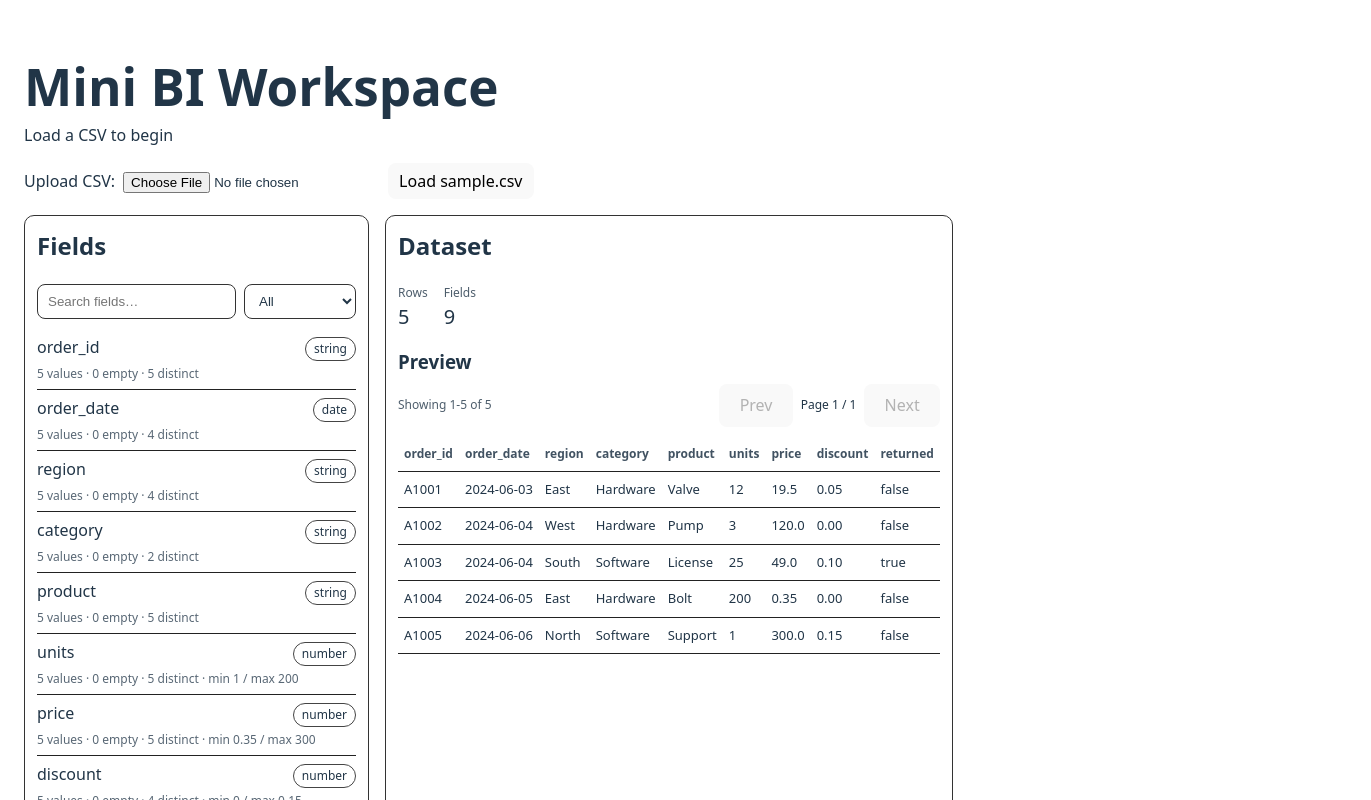
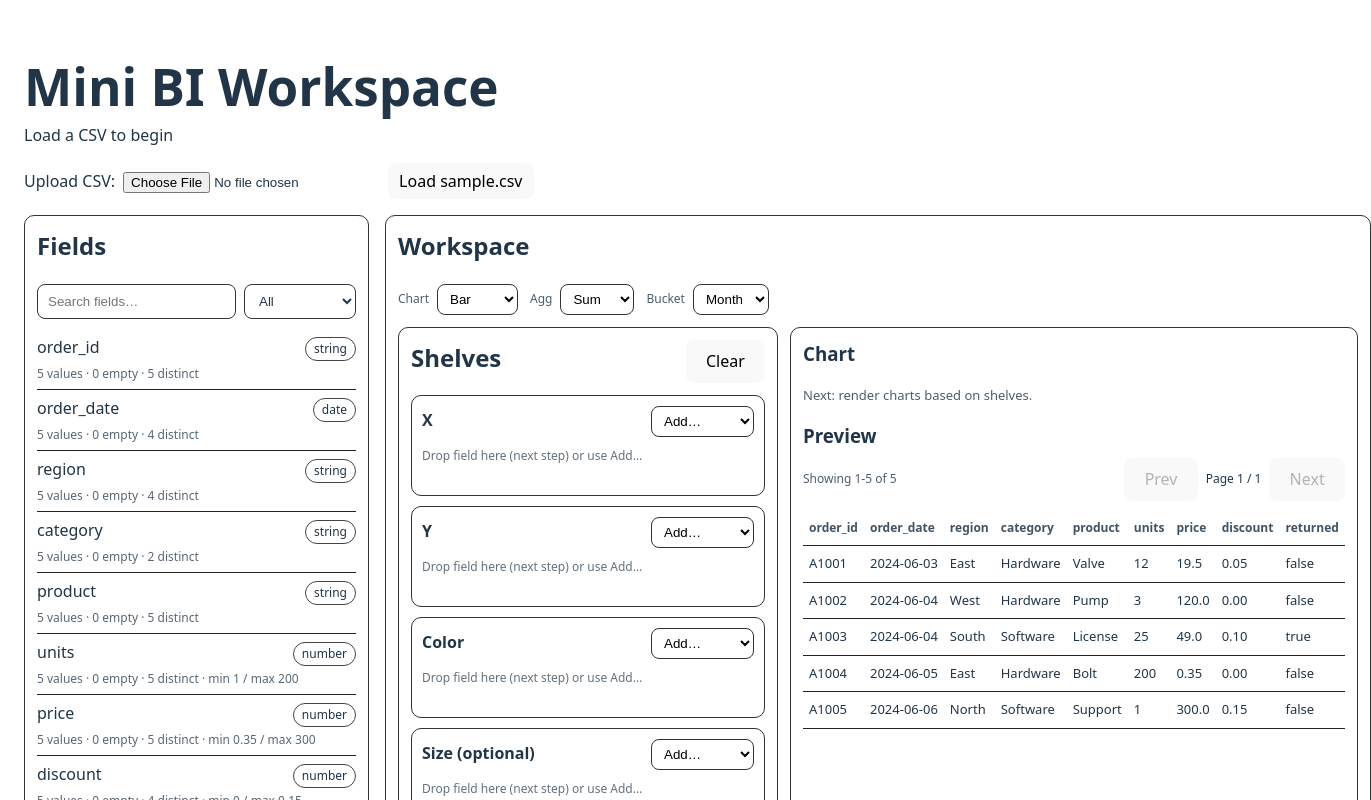
Before and after one commit to aryandesh15/react-mini-bi, a React (Vite) app in the folder react-mini-bi/: page / in a window 1280 px wide. Shown: the top 800 px of the page, 1371 px wide, since content can reach past the window. Built offline with nearby package versions, Linux system fonts and the light colour scheme.

Commit message:
feat: added shelves UI and Chart comtrols

```diff
--- a/react-mini-bi/src/components/Shelf.tsx
+++ b/react-mini-bi/src/components/Shelf.tsx
@@ -0,0 +1,57 @@
+import ShelfChip from './ShelfChip'
+import type { ShelfId, ShelfItem } from '../hooks/useChartSpec'
+
+type Props = {
+  title: string
+  shelfId: ShelfId
+  items: ShelfItem[]
+  onAdd?: (shelfId: ShelfId, field: string) => void
+  onRemove: (shelfId: ShelfId, field: string) => void
+  onMove: (shelfId: ShelfId, fromIdx: number, toIdx: number) => void
+  allFields: string[]
+}
+
+export default function Shelf({ title, shelfId, items, onAdd, onRemove, onMove, allFields }: Props) {
+  return (
+    <div style={{ border: '1px solid #333', borderRadius: 10, padding: 10 }}>
+      <div style={{ display: 'flex', justifyContent: 'space-between', alignItems: 'baseline', gap: 10 }}>
+        <div style={{ fontWeight: 600 }}>{title}</div>
+
+        {onAdd ? (
+          <select
+            value=""
+            onChange={(e) => {
+              const v = e.target.value
+              if (v) onAdd(shelfId, v)
+            }}
+            aria-label={`Add field to ${title}`}
+            style={{ padding: '6px 8px', borderRadius: 8, border: '1px solid #333', background: 'transparent' }}
+          >
+            <option value="">Add…</option>
+            {allFields.map((f) => (
+              <option key={f} value={f}>
+                {f}
+              </option>
+            ))}
+          </select>
+        ) : null}
+      </div>
+
+      <div style={{ marginTop: 10, display: 'flex', flexWrap: 'wrap', gap: 8, minHeight: 38 }}>
+        {items.length === 0 ? (
+          <div style={{ fontSize: 12, opacity: 0.7 }}>Drop field here (next step) or use Add…</div>
+        ) : (
+          items.map((it, idx) => (
+            <ShelfChip
+              key={it.field}
+              label={it.field}
+              onRemove={() => onRemove(shelfId, it.field)}
+              onMoveLeft={idx > 0 ? () => onMove(shelfId, idx, idx - 1) : undefined}
+              onMoveRight={idx < items.length - 1 ? () => onMove(shelfId, idx, idx + 1) : undefined}
+            />
+          ))
+        )}
+      </div>
+    </div>
+  )
+}
--- a/react-mini-bi/src/components/ShelfChip.tsx
+++ b/react-mini-bi/src/components/ShelfChip.tsx
@@ -0,0 +1,39 @@
+type Props = {
+  label: string
+  onRemove: () => void
+  onMoveLeft?: () => void
+  onMoveRight?: () => void
+}
+
+export default function ShelfChip({ label, onRemove, onMoveLeft, onMoveRight }: Props) {
+  return (
+    <div
+      style={{
+        display: 'inline-flex',
+        alignItems: 'center',
+        gap: 6,
+        border: '1px solid #333',
+        borderRadius: 999,
+        padding: '6px 10px',
+      }}
+    >
+      <span style={{ fontSize: 13 }}>{label}</span>
+
+      <div style={{ display: 'inline-flex', gap: 4 }}>
+        {onMoveLeft ? (
+          <button onClick={onMoveLeft} aria-label={`Move ${label} left`} style={{ padding: '0 6px' }}>
+            ◀
+          </button>
+        ) : null}
+        {onMoveRight ? (
+          <button onClick={onMoveRight} aria-label={`Move ${label} right`} style={{ padding: '0 6px' }}>
+            ▶
+          </button>
+        ) : null}
+        <button onClick={onRemove} aria-label={`Remove ${label}`} style={{ padding: '0 6px' }}>
+          ✕
+        </button>
+      </div>
+    </div>
+  )
+}
--- /dev/null
+++ b/react-mini-bi/src/components/ShelfSection.tsx
@@ -0,0 +1,61 @@
+import Shelf from './Shelf'
+import type { ChartSpec, ShelfId } from '../hooks/useChartSpec'
+
+type Props = {
+  spec: ChartSpec
+  allFields: string[]
+  onAdd: (shelfId: ShelfId, field: string) => void
+  onRemove: (shelfId: ShelfId, field: string) => void
+  onMove: (shelfId: ShelfId, fromIdx: number, toIdx: number) => void
+  onClearAll: () => void
+}
+
+export default function ShelfSection({ spec, allFields, onAdd, onRemove, onMove, onClearAll }: Props) {
+  return (
+    <div style={{ border: '1px solid #333', borderRadius: 10, padding: 12 }}>
+      <div style={{ display: 'flex', justifyContent: 'space-between', alignItems: 'baseline', gap: 10 }}>
+        <h2 style={{ margin: 0 }}>Shelves</h2>
+        <button onClick={onClearAll}>Clear</button>
+      </div>
+
+      <div style={{ display: 'grid', gridTemplateColumns: '1fr', gap: 10, marginTop: 12 }}>
+        <Shelf
+          title="X"
+          shelfId="x"
+          items={spec.shelves.x}
+          onAdd={onAdd}
+          onRemove={onRemove}
+          onMove={onMove}
+          allFields={allFields}
+        />
+        <Shelf
+          title="Y"
+          shelfId="y"
+          items={spec.shelves.y}
+          onAdd={onAdd}
+          onRemove={onRemove}
+          onMove={onMove}
+          allFields={allFields}
+        />
+        <Shelf
+          title="Color"
+          shelfId="color"
+          items={spec.shelves.color}
+          onAdd={onAdd}
+          onRemove={onRemove}
+          onMove={onMove}
+          allFields={allFields}
+        />
+        <Shelf
+          title="Size (optional)"
+          shelfId="size"
+          items={spec.shelves.size}
+          onAdd={onAdd}
+          onRemove={onRemove}
+          onMove={onMove}
+          allFields={allFields}
+        />
+      </div>
+    </div>
+  )
+}
--- a/react-mini-bi/src/hooks/useChartSpec.ts
+++ b/react-mini-bi/src/hooks/useChartSpec.ts
@@ -0,0 +1,78 @@
+import { useMemo, useState } from 'react'
+
+export type ShelfId = 'x' | 'y' | 'color' | 'size'
+export type ChartType = 'bar' | 'line' | 'scatter'
+export type Agg = 'sum' | 'avg' | 'count'
+export type DateBucket = 'day' | 'month' | 'year'
+
+export type ShelfItem = { field: string }
+
+export type ChartSpec = {
+  chartType: ChartType
+  agg: Agg
+  bucket: DateBucket
+  shelves: Record<ShelfId, ShelfItem[]>
+}
+
+const emptyShelves: Record<ShelfId, ShelfItem[]> = { x: [], y: [], color: [], size: [] }
+
+export function useChartSpec() {
+  const [spec, setSpec] = useState<ChartSpec>({
+    chartType: 'bar',
+    agg: 'sum',
+    bucket: 'month',
+    shelves: emptyShelves,
+  })
+
+  function setChartType(chartType: ChartType) {
+    setSpec((s) => ({ ...s, chartType }))
+  }
+
+  function setAgg(agg: Agg) {
+    setSpec((s) => ({ ...s, agg }))
+  }
+
+  function setBucket(bucket: DateBucket) {
+    setSpec((s) => ({ ...s, bucket }))
+  }
+
+  function addToShelf(shelf: ShelfId, field: string) {
+    setSpec((s) => {
+      const exists = s.shelves[shelf].some((it) => it.field === field)
+      if (exists) return s
+      return {
+        ...s,
+        shelves: { ...s.shelves, [shelf]: [...s.shelves[shelf], { field }] },
+      }
+    })
+  }
+
+  function removeFromShelf(shelf: ShelfId, field: string) {
+    setSpec((s) => ({
+      ...s,
+      shelves: { ...s.shelves, [shelf]: s.shelves[shelf].filter((it) => it.field !== field) },
+    }))
+  }
+
+  function moveInShelf(shelf: ShelfId, fromIdx: number, toIdx: number) {
+    setSpec((s) => {
+      const arr = [...s.shelves[shelf]]
+      if (fromIdx < 0 || fromIdx >= arr.length) return s
+      if (toIdx < 0 || toIdx >= arr.length) return s
+      const [it] = arr.splice(fromIdx, 1)
+      arr.splice(toIdx, 0, it)
+      return { ...s, shelves: { ...s.shelves, [shelf]: arr } }
+    })
+  }
+
+  function clearAll() {
+    setSpec((s) => ({ ...s, shelves: emptyShelves }))
+  }
+
+  const value = useMemo(
+    () => ({ spec, setChartType, setAgg, setBucket, addToShelf, removeFromShelf, moveInShelf, clearAll }),
+    [spec]
+  )
+
+  return value
+}
--- a/react-mini-bi/src/pages/Workspace.tsx
+++ b/react-mini-bi/src/pages/Workspace.tsx
@@ -2,9 +2,14 @@ import { useEffect } from 'react'
 import { useDataset } from '../hooks/useDataset'
 import DataTable from '../components/DataTable'
 import FieldPanel from '../components/FieldPanel'
+import ShelfSection from '../components/ShelfSection'
+import { useChartSpec } from '../hooks/useChartSpec'
+
 
 export default function Workspace() {
   const { rows, fields, fieldStats, error, isLoading, loadFromFile, loadFromUrl } = useDataset()
+  const { spec, setChartType, setAgg, setBucket, addToShelf, removeFromShelf, moveInShelf, clearAll } = useChartSpec()
+
 
   useEffect(() => {
     loadFromUrl('/data/sample.csv')
@@ -53,22 +58,68 @@ export default function Workspace() {
 
         {/* RIGHT PANEL */}
         <div style={{ flex: 1, border: '1px solid #333', borderRadius: 10, padding: 12 }}>
-          <h2 style={{ marginTop: 0 }}>Dataset</h2>
+          <h2 style={{ marginTop: 0 }}>Workspace</h2>
 
-          <div style={{ display: 'flex', gap: 16 }}>
-            <div>
-              <div style={{ fontSize: 12, opacity: 0.8 }}>Rows</div>
-              <div style={{ fontSize: 20 }}>{rows.length}</div>
-            </div>
-            <div>
-              <div style={{ fontSize: 12, opacity: 0.8 }}>Fields</div>
-              <div style={{ fontSize: 20 }}>{fields.length}</div>
-            </div>
+          <div style={{ display: 'flex', gap: 12, alignItems: 'center', flexWrap: 'wrap' }}>
+            <label style={{ display: 'flex', gap: 8, alignItems: 'center' }}>
+              <span style={{ fontSize: 12, opacity: 0.8 }}>Chart</span>
+              <select
+                value={spec.chartType}
+                onChange={(e) => setChartType(e.target.value as any)}
+                style={{ padding: '6px 8px', borderRadius: 8, border: '1px solid #333', background: 'transparent' }}
+              >
+                <option value="bar">Bar</option>
+                <option value="line">Line</option>
+                <option value="scatter">Scatter</option>
+              </select>
+            </label>
+
+            <label style={{ display: 'flex', gap: 8, alignItems: 'center' }}>
+              <span style={{ fontSize: 12, opacity: 0.8 }}>Agg</span>
+              <select
+                value={spec.agg}
+                onChange={(e) => setAgg(e.target.value as any)}
+                style={{ padding: '6px 8px', borderRadius: 8, border: '1px solid #333', background: 'transparent' }}
+              >
+                <option value="sum">Sum</option>
+                <option value="avg">Avg</option>
+                <option value="count">Count</option>
+              </select>
+            </label>
+
+            <label style={{ display: 'flex', gap: 8, alignItems: 'center' }}>
+              <span style={{ fontSize: 12, opacity: 0.8 }}>Bucket</span>
+              <select
+                value={spec.bucket}
+                onChange={(e) => setBucket(e.target.value as any)}
+                style={{ padding: '6px 8px', borderRadius: 8, border: '1px solid #333', background: 'transparent' }}
+              >
+                <option value="day">Day</option>
+                <option value="month">Month</option>
+                <option value="year">Year</option>
+              </select>
+            </label>
           </div>
 
-          <div style={{ marginTop: 16 }}>
-            <h3 style={{ margin: '0 0 8px 0' }}>Preview</h3>
-            <DataTable rows={rows} columns={fields.map((f) => f.name)} pageSize={8} />
+          <div style={{ marginTop: 12, display: 'grid', gridTemplateColumns: '380px 1fr', gap: 12 }}>
+            <ShelfSection
+              spec={spec}
+              allFields={fields.map((f) => f.name)}
+              onAdd={addToShelf}
+              onRemove={removeFromShelf}
+              onMove={moveInShelf}
+              onClearAll={clearAll}
+            />
+
+            <div style={{ border: '1px solid #333', borderRadius: 10, padding: 12 }}>
+              <h3 style={{ marginTop: 0 }}>Chart</h3>
+              <div style={{ fontSize: 13, opacity: 0.8 }}>Next: render charts based on shelves.</div>
+
+              <div style={{ marginTop: 16 }}>
+                <h3 style={{ margin: '0 0 8px 0' }}>Preview</h3>
+                <DataTable rows={rows} columns={fields.map((f) => f.name)} pageSize={8} />
+              </div>
+            </div>
           </div>
         </div>
       </div>
```
